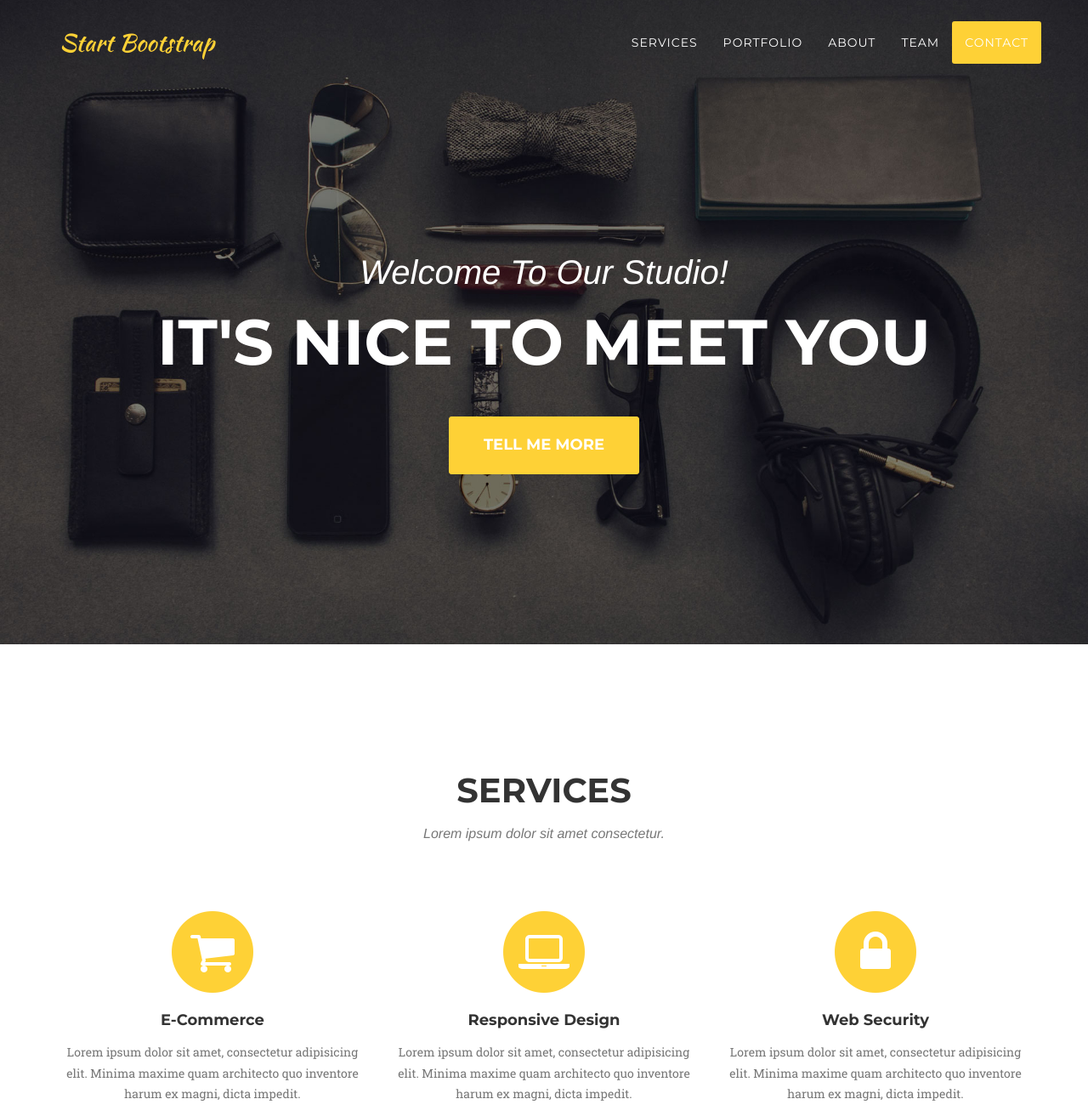
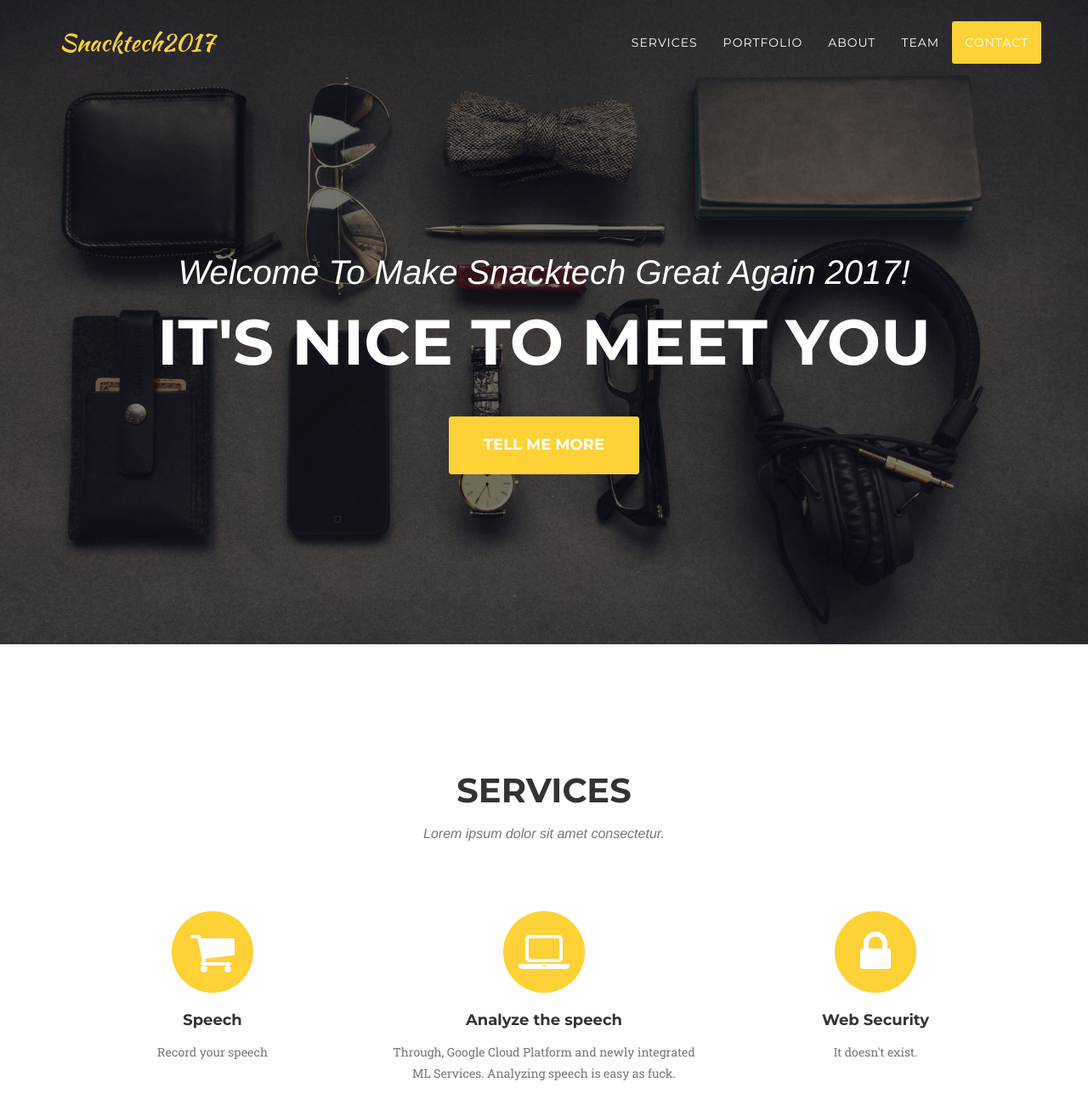
Before and after one commit to hacktech-2017-fresno/makesnacktechgreatagain, a website: page index.html in a window 1280 px wide. Shown: the top 1313 px of the page at 85% size. Drawn offline with nearby package versions, Linux system fonts and the light colour scheme; a web font is replaced by a local one.

Commit message:
A little title change
Here we go

```diff
--- a/index.html
+++ b/index.html
@@ -6,10 +6,10 @@
     <meta charset="utf-8">
     <meta http-equiv="X-UA-Compatible" content="IE=edge">
     <meta name="viewport" content="width=device-width, initial-scale=1">
-    <meta name="description" content="">
-    <meta name="author" content="">
+    <meta name="Make Snacktech Great Again 2017" content="">
+    <meta name="Jaehoon Hwang and Victoria Fall" content="">
 
-    <title>Agency - Start Bootstrap Theme</title>
+    <title>Creating a template website for hackathon(Agency)</title>
 
     <!-- Bootstrap Core CSS -->
     <link href="vendor/bootstrap/css/bootstrap.min.css" rel="stylesheet">
@@ -43,7 +43,7 @@
                 <button type="button" class="navbar-toggle" data-toggle="collapse" data-target="#bs-example-navbar-collapse-1">
                     <span class="sr-only">Toggle navigation</span> Menu <i class="fa fa-bars"></i>
                 </button>
-                <a class="navbar-brand page-scroll" href="#page-top">Start Bootstrap</a>
+                <a class="navbar-brand page-scroll" href="#page-top">Snacktech2017</a>
             </div>
 
             <!-- Collect the nav links, forms, and other content for toggling -->
@@ -78,7 +78,7 @@
     <header>
         <div class="container">
             <div class="intro-text">
-                <div class="intro-lead-in">Welcome To Our Studio!</div>
+                <div class="intro-lead-in">Welcome To Make Snacktech Great Again 2017!</div>
                 <div class="intro-heading">It's Nice To Meet You</div>
                 <a href="#services" class="page-scroll btn btn-xl">Tell Me More</a>
             </div>
@@ -100,16 +100,16 @@
                         <i class="fa fa-circle fa-stack-2x text-primary"></i>
                         <i class="fa fa-shopping-cart fa-stack-1x fa-inverse"></i>
                     </span>
-                    <h4 class="service-heading">E-Commerce</h4>
-                    <p class="text-muted">Lorem ipsum dolor sit amet, consectetur adipisicing elit. Minima maxime quam architecto quo inventore harum ex magni, dicta impedit.</p>
+                    <h4 class="service-heading">Speech</h4>
+                    <p class="text-muted">Record your speech</p>
                 </div>
                 <div class="col-md-4">
                     <span class="fa-stack fa-4x">
                         <i class="fa fa-circle fa-stack-2x text-primary"></i>
                         <i class="fa fa-laptop fa-stack-1x fa-inverse"></i>
                     </span>
-                    <h4 class="service-heading">Responsive Design</h4>
-                    <p class="text-muted">Lorem ipsum dolor sit amet, consectetur adipisicing elit. Minima maxime quam architecto quo inventore harum ex magni, dicta impedit.</p>
+                    <h4 class="service-heading">Analyze the speech</h4>
+                    <p class="text-muted">Through, Google Cloud Platform and newly integrated ML Services. Analyzing speech is easy as fuck.</p>
                 </div>
                 <div class="col-md-4">
                     <span class="fa-stack fa-4x">
@@ -117,7 +117,7 @@
                         <i class="fa fa-lock fa-stack-1x fa-inverse"></i>
                     </span>
                     <h4 class="service-heading">Web Security</h4>
-                    <p class="text-muted">Lorem ipsum dolor sit amet, consectetur adipisicing elit. Minima maxime quam architecto quo inventore harum ex magni, dicta impedit.</p>
+                    <p class="text-muted">It doesn't exist.</p>
                 </div>
             </div>
         </div>
@@ -227,7 +227,7 @@
             <div class="row">
                 <div class="col-lg-12 text-center">
                     <h2 class="section-heading">About</h2>
-                    <h3 class="section-subheading text-muted">Lorem ipsum dolor sit amet consectetur.</h3>
+                    <h3 class="section-subheading text-muted">Hear about our short-lived Project</h3>
                 </div>
             </div>
             <div class="row">
```
